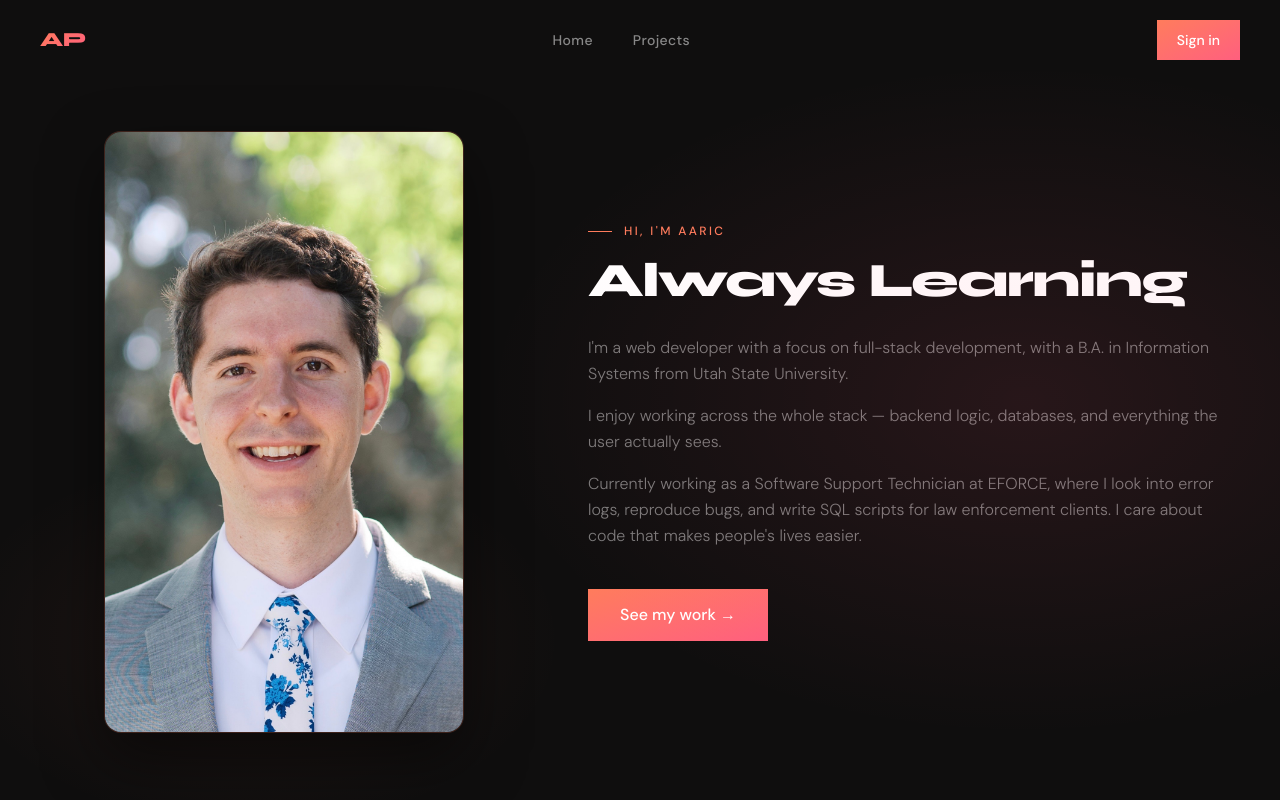
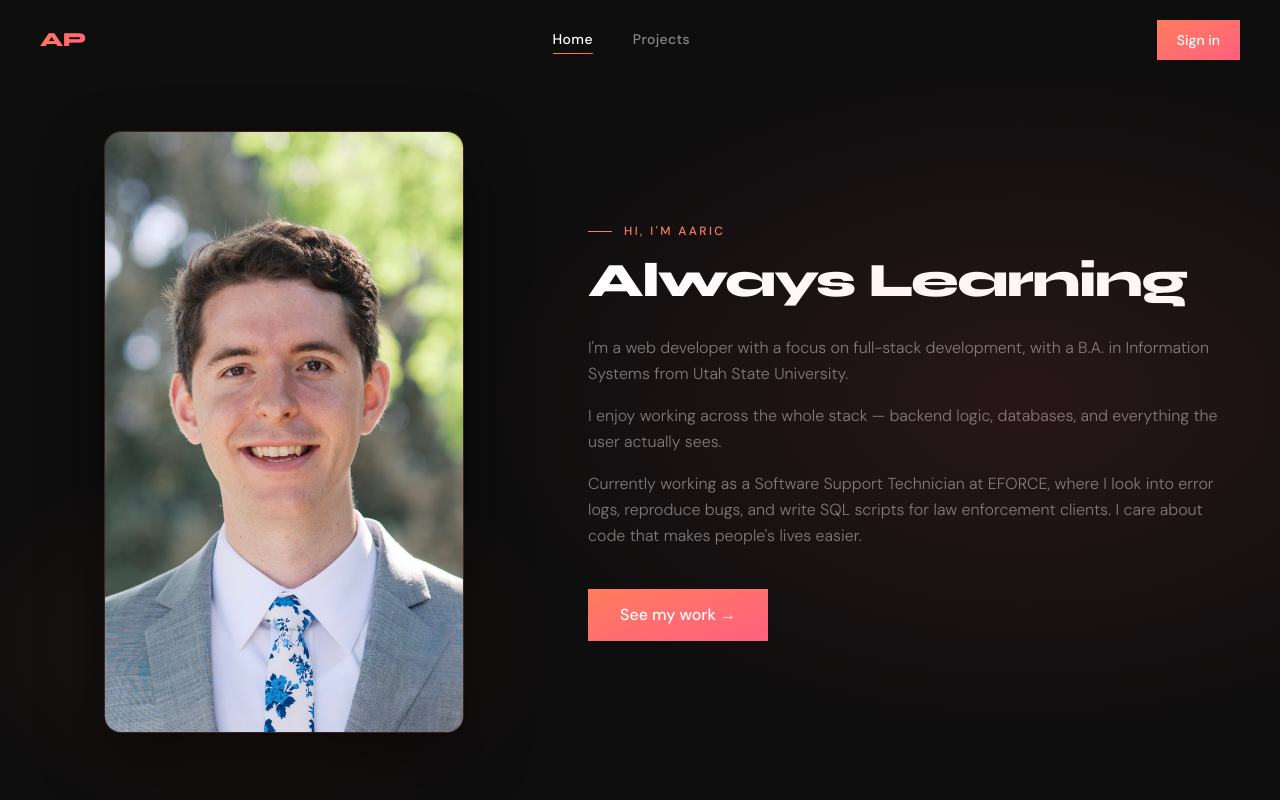
Before and after one commit to AaricP/aaricputt.com, a Next.js app: page / in a window 1280 px wide. Shown: the top 800 px of the page. Built offline with nearby package versions, Linux system fonts and the light colour scheme.

Commit message:
fixed some navigation

```diff
--- a/app/(landing)/LandingLayout.tsx
+++ b/app/(landing)/layout.tsx
@@ -2,17 +2,17 @@
 
 import Link from "next/link";
 import { useState, useEffect } from "react";
+import { usePathname } from "next/navigation";
 
 export default function LandingLayout({ children }: { children: React.ReactNode }) {
   const [scrolled, setScrolled] = useState(false);
-
+  const pathname = usePathname();
 
   useEffect(() => {
     const handleScroll = () => setScrolled(window.scrollY > 40);
     window.addEventListener("scroll", handleScroll);
     return () => window.removeEventListener("scroll", handleScroll);
   }, []);
-
 
   return (
     <>
@@ -34,15 +34,26 @@ export default function LandingLayout({ children }: { children: React.ReactNode
 
         {/* NAV */}
         <nav className={`fixed top-0 left-0 right-0 z-50 flex items-center justify-between px-10 py-5 transition-all duration-300 ${scrolled ? "bg-[#0f0e0e]/90 backdrop-blur-md border-b border-white/5" : ""}`}>
-          <span className="font-syne gradient-text font-extrabold text-xl tracking-tight">AP</span>
+          <Link href="/" className="font-syne gradient-text font-extrabold text-xl tracking-tight">AP</Link>
           <ul className="hidden md:flex gap-10 list-none">
-            {["home", "projects"].map((s) => (
-              <li key={s}>
-                <Link href={s === 'projects' ? '/projects' : '/'} className="text-white/50 hover:text-white transition-colors text-sm font-medium capitalize tracking-wide">
-                  {s}
-                </Link>
-              </li>
-            ))}
+            {[
+              { label: "home", href: "/" },
+              { label: "projects", href: "/projects" },
+            ].map((s) => {
+              const isActive = s.href === "/" ? pathname === "/" : pathname.startsWith(s.href);
+              return (
+                <li key={s.label}>
+                  <Link
+                    href={s.href}
+                    className={`transition-colors text-sm font-medium capitalize tracking-wide ${isActive ? "text-white" : "text-white/50 hover:text-white"
+                      }`}
+                  >
+                    {s.label}
+                    {isActive && <span className="block h-px bg-gradient-to-r from-[#ff7c5c] to-[#ff5f7e] mt-0.5" />}
+                  </Link>
+                </li>
+              );
+            })}
           </ul>
           <Link href="/login" className="bg-linear-to-br from-[#ff7c5c] to-[#ff5f7e] text-white text-sm font-medium px-5 py-2.5 hover:opacity-85 transition-opacity">
             Sign in
--- a/app/(landing)/page.tsx
+++ b/app/(landing)/page.tsx
@@ -3,17 +3,14 @@ import Posts from "@/components/Posts"
 import HeroSection from "./HeroSection"
 import RecentProjectsSection from "./RecentProjectsSection"
 import ContactSection from "./ContactSection"
-import LandingLayout from "./LandingLayout"
 
 export default function Home() {
   return (
     <>
-      <LandingLayout>
         <HeroSection />
         <RecentProjectsSection />
         <ContactSection />
         {/* <Posts /> */}
-      </LandingLayout>
     </>
   )
 }
--- a/app/projects/page.tsx
+++ b/app/(landing)/projects/page.tsx
@@ -61,31 +61,6 @@ export default async function ProjectsPage() {
                 }
             `}</style>
 
-      <div className="bg-[#0f0e0e] text-white min-h-screen" style={{ fontFamily: "'DM Sans', sans-serif" }}>
-
-        {/* NAV */}
-        <nav className="fixed top-0 left-0 right-0 z-50 flex items-center justify-between px-10 py-5 bg-[#0f0e0e]/90 backdrop-blur-md border-b border-white/5">
-          <span className="font-syne gradient-text font-extrabold text-xl tracking-tight">AP</span>
-          <ul className="hidden md:flex gap-10 list-none">
-            {["home", "projects"].map((s) => (
-              <li key={s}>
-                <Link
-                  href={s === "projects" ? "/projects" : "/"}
-                  className="text-white/50 hover:text-white transition-colors text-sm font-medium capitalize tracking-wide"
-                >
-                  {s}
-                </Link>
-              </li>
-            ))}
-          </ul>
-          <Link
-            href="/#contact"
-            className="bg-gradient-to-br from-[#ff7c5c] to-[#ff5f7e] text-white text-sm font-medium px-5 py-2.5 hover:opacity-85 transition-opacity"
-          >
-            Contact Me
-          </Link>
-        </nav>
-
         {/* HEADER */}
         <div className="px-10 pt-36 pb-12 border-b border-white/5">
           <div className="flex items-center gap-3 text-[#ff7c5c] text-xs font-medium tracking-[0.2em] uppercase mb-4">
@@ -120,10 +95,9 @@ export default async function ProjectsPage() {
                   >
                     {languageColors[repo.language]?.label ?? "?"}
                   </div>
-                  <span className="text-white/20 text-xs font-light">
-                    {new Date(repo.created_at).toLocaleDateString("en-US", { month: "short", year: "numeric" })}
-                    {" — "}
-                    {new Date(repo.updated_at).toLocaleDateString("en-US", { month: "short", year: "numeric" })}
+                  <span className="text-white/20 text-xs font-light flex gap-3">
+                    <span>Created {new Date(repo.created_at).toLocaleDateString("en-US", { month: "short", year: "numeric" })}</span>
+                    <span>Updated {new Date(repo.updated_at).toLocaleDateString("en-US", { month: "short", year: "numeric" })}</span>
                   </span>
                 </div>
 
@@ -157,7 +131,7 @@ export default async function ProjectsPage() {
                         rel="noopener noreferrer"
                         className="text-white text-xs font-medium hover:text-[#ff7c5c] transition-colors flex items-center gap-1.5"
                       >
-                        ↗ Live Site
+                        Live Site
                       </Link>
                     )}
                     <Link
@@ -166,7 +140,7 @@ export default async function ProjectsPage() {
                       rel="noopener noreferrer"
                       className="text-white/40 text-xs font-medium hover:text-white transition-colors flex items-center gap-1.5"
                     >
-                      ↗ GitHub
+                      GitHub
                     </Link>
                   </div>
                 </div>
@@ -174,13 +148,6 @@ export default async function ProjectsPage() {
             ))}
           </div>
         </div>
-
-        {/* FOOTER */}
-        <footer className="px-10 py-6 border-t border-white/5 flex justify-between items-center text-white/20 text-xs">
-          <span>© {new Date().getFullYear()} AP Freelance</span>
-        </footer>
-
-      </div>
     </>
   );
 }
```
Also changed, not shown: app/(landing)/projects/projects.txt.
